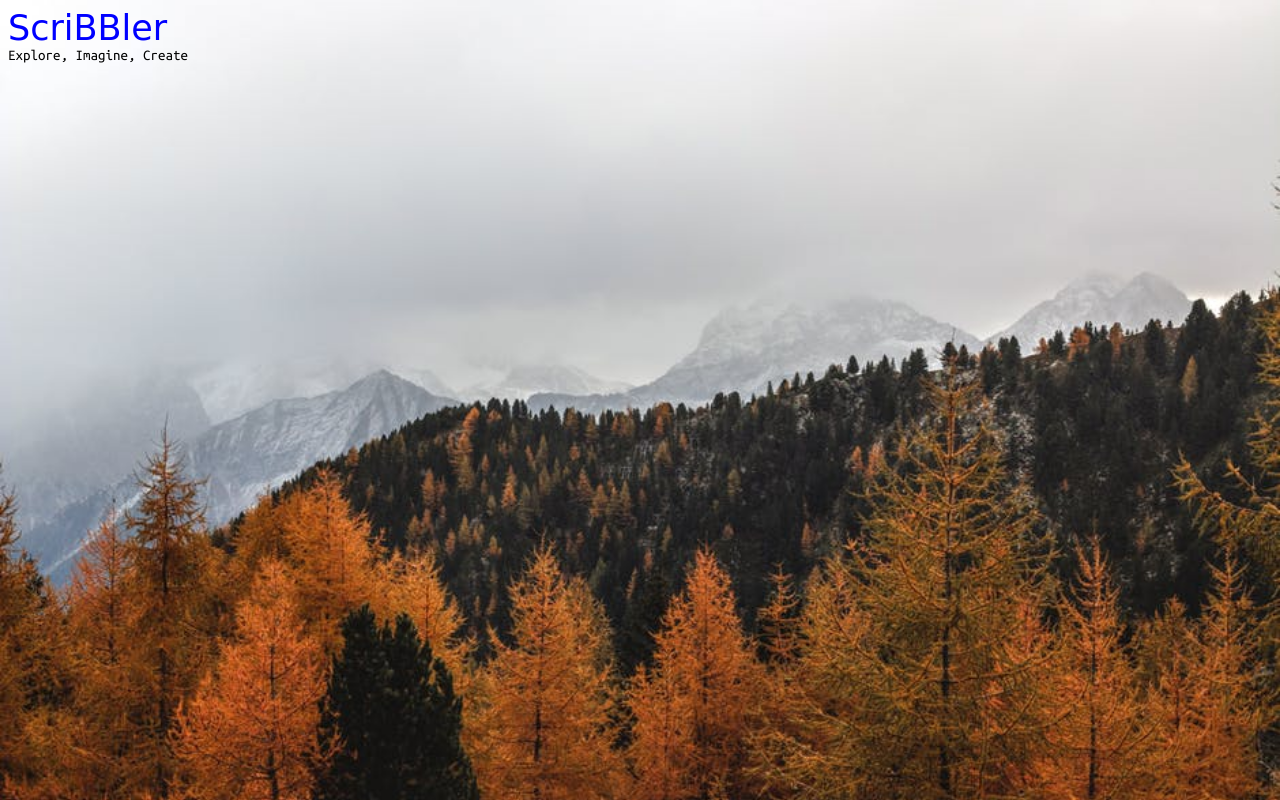
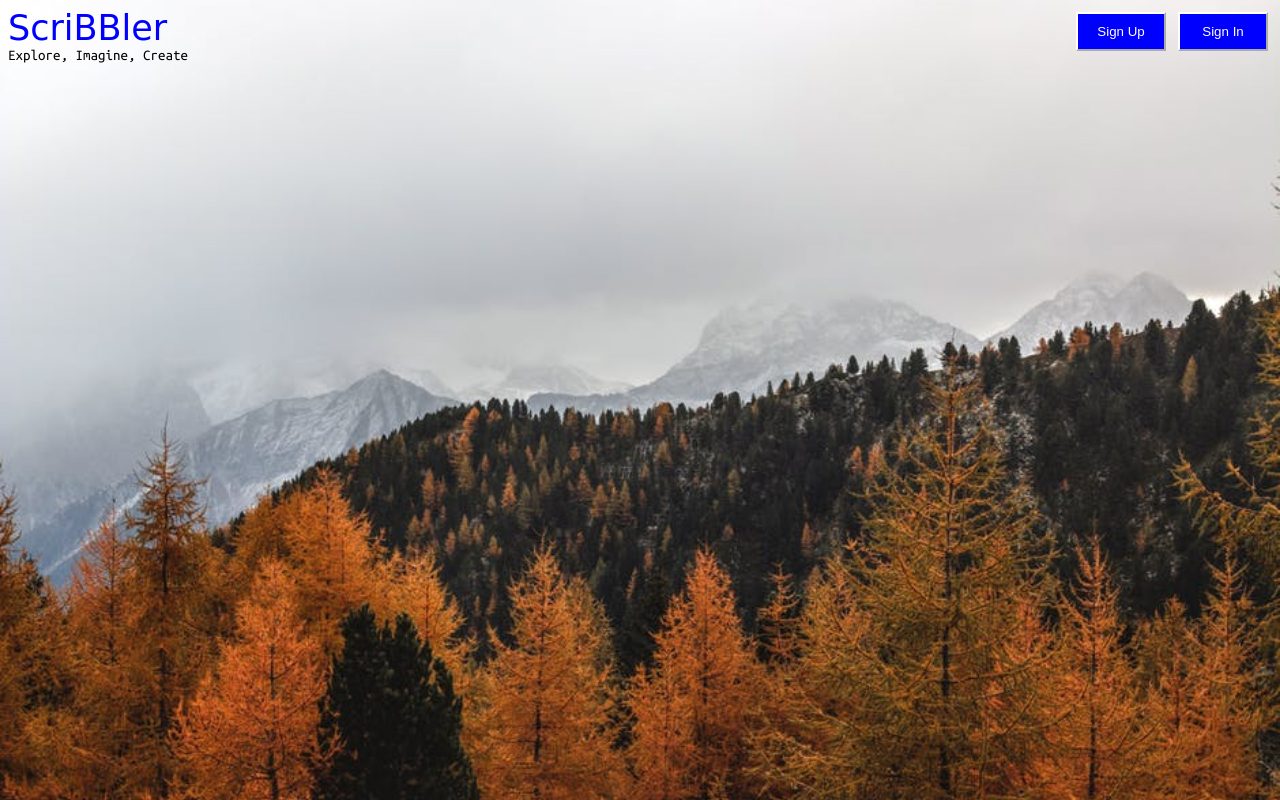
Before and after one commit to RifahAKhan/Posts_Site, a plain HTML site: page index.html in a window 1280 px wide. Drawn offline with Linux system fonts and the light colour scheme; a web font is replaced by a local one.

Commit message:
SignUp & SignIn Buttons

```diff
--- a/index.html
+++ b/index.html
@@ -13,10 +13,14 @@
 <!-- TODO: Include all your code for the header and home page here -->
 <header>
     <span class="scrib">ScriBBler</span>
-    <span class="right"></span>
+    <span class="right">
 
+    <!--Buttons-->
+    <button class="signbtns" id="signup">Sign Up</button>
+    <button class="signbtns" id="signin">Sign In</button></span>
 
         <p class="sbh">Explore, Imagine, Create</p>
+    </span>
 </header>
 </body>
 
--- a/styles/common.css
+++ b/styles/common.css
@@ -18,3 +18,11 @@ body {
 .right{
     float:right;
 }
+.signbtns{
+    background-color:#0000ff;
+    color:white;
+    width:90px;
+    padding:10px;
+    margin:4px;
+    border-color:white;
+}
```
